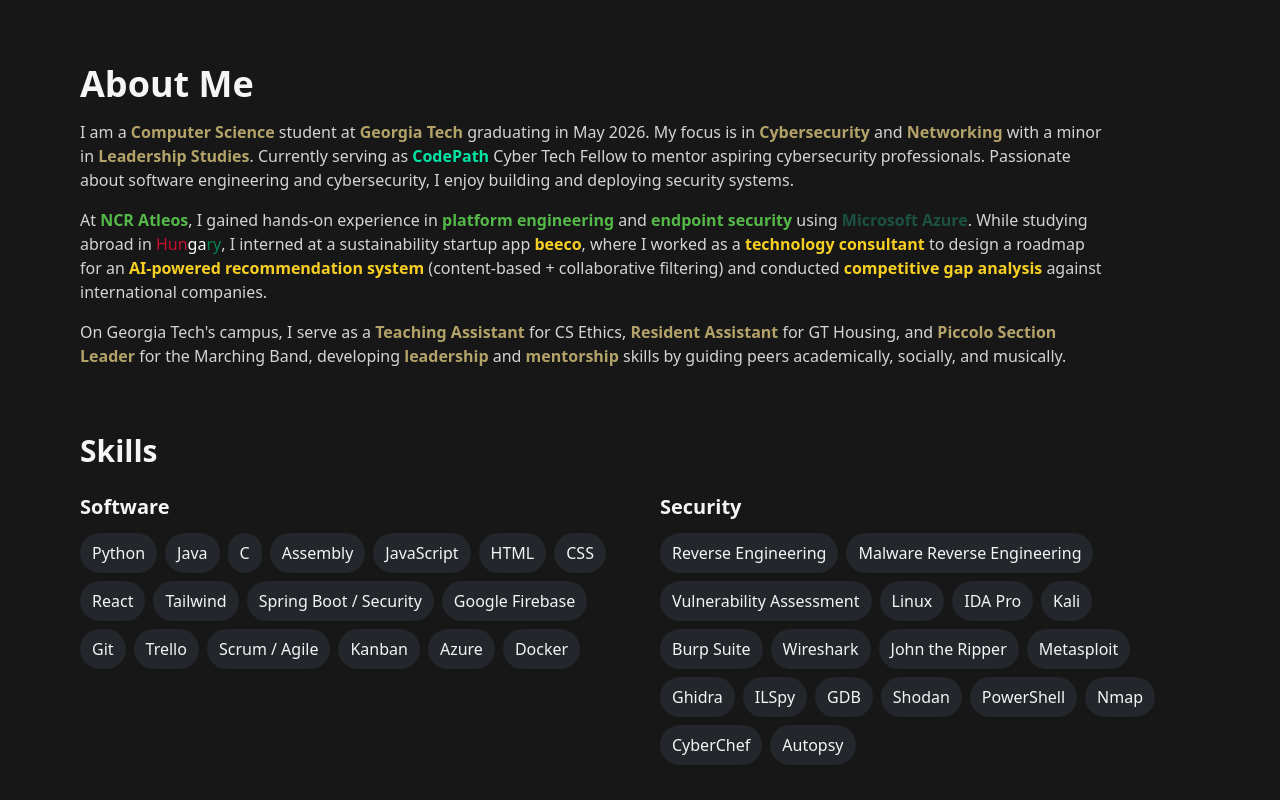
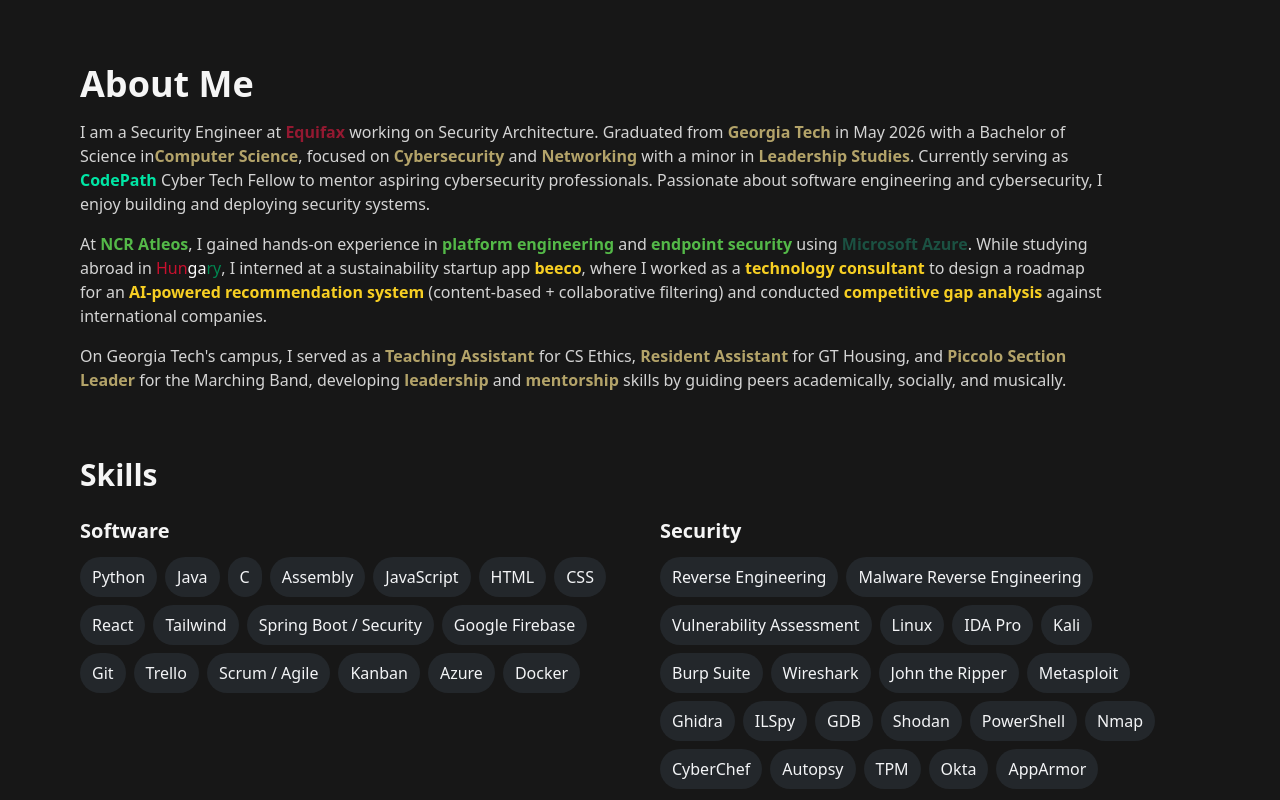
Before and after one commit to ktran04/website, a React (Vite) app: page / in a window 1280 px wide. Shown: the part 580-1380 px from the top of the page. Built offline with nearby package versions, Linux system fonts and the light colour scheme.

Commit message:
added to about

```diff
--- a/src/components/About.jsx
+++ b/src/components/About.jsx
@@ -8,7 +8,9 @@
       <div className="flex-1">
         <h2 className="text-3xl md:text-4xl font-semibold">About Me</h2>
         <div className="mt-4 space-y-4 text-neutral-300 max-w-5xl">
-          <p>I am a <b className="text-[#B3A369]">Computer Science</b> student at <b className="text-[#B3A369]">Georgia Tech</b> graduating in May 2026. My focus is in <b className="text-[#B3A369]">Cybersecurity</b> and <b className="text-[#B3A369]">Networking</b> with a minor in <b className="text-[#B3A369]">Leadership Studies</b>. Currently serving as <b className="text-[#00E6A5]">CodePath </b> Cyber Tech Fellow to mentor aspiring cybersecurity professionals. Passionate about software engineering and cybersecurity, I enjoy building and deploying security systems.</p>
+          <p>I am a Security Engineer at <b className="text-[#941931]">Equifax</b> working on Security Architecture. Graduated from <b className="text-[#B3A369]">Georgia Tech</b> in May 2026 with a Bachelor of Science in
+          <b className="text-[#B3A369]">Computer Science</b>, focused on <b className="text-[#B3A369]">Cybersecurity</b> and <b className="text-[#B3A369]">Networking</b> with a minor in <b className="text-[#B3A369]">Leadership Studies</b>.
+          Currently serving as <b className="text-[#00E6A5]">CodePath </b> Cyber Tech Fellow to mentor aspiring cybersecurity professionals. Passionate about software engineering and cybersecurity, I enjoy building and deploying security systems.</p>
 
           <p>At <b className="text-[#54B948]">NCR Atleos</b>, I gained hands-on experience in <b className="text-[#54B948]">platform engineering</b> and <b className="text-[#54B948]">endpoint security</b> using <b className="text-[#1b5142]"> Microsoft Azure</b>. While studying abroad in <span aria-label="Hungary" className="inline-flex">
             <span className="text-[#C8102E]">Hun</span>
@@ -16,7 +18,7 @@
             <span className="text-[#008751]">ry</span>
           </span>, I interned at a sustainability startup app <b className="text-[#f7cf23]">beeco</b>, where I worked as a <b className="text-[#f7cf23]">technology consultant</b> to design a roadmap for an <b className="text-[#f7cf23]">AI-powered recommendation system</b> (content-based + collaborative filtering) and conducted <b className="text-[#f7cf23]">competitive gap analysis</b> against international companies.</p>
 
-          <p>On Georgia Tech's campus, I serve as a <b className="text-[#B3A369]">Teaching Assistant</b> for CS Ethics, <b className="text-[#B3A369]">Resident Assistant</b> for GT Housing, and <b className="text-[#B3A369]">Piccolo Section Leader</b> for the Marching Band, developing <b className="text-[#B3A369]">leadership</b> and <b className="text-[#B3A369]">mentorship</b> skills by guiding peers academically, socially, and musically.</p>
+          <p>On Georgia Tech's campus, I served as a <b className="text-[#B3A369]">Teaching Assistant</b> for CS Ethics, <b className="text-[#B3A369]">Resident Assistant</b> for GT Housing, and <b className="text-[#B3A369]">Piccolo Section Leader</b> for the Marching Band, developing <b className="text-[#B3A369]">leadership</b> and <b className="text-[#B3A369]">mentorship</b> skills by guiding peers academically, socially, and musically.</p>
         </div>
   {/* moved to Hero component */}
       </div>
--- a/src/components/Skills.jsx
+++ b/src/components/Skills.jsx
@@ -58,6 +58,9 @@
           <span className="skill-badge">Nmap</span>
           <span className="skill-badge">CyberChef</span>
           <span className="skill-badge">Autopsy</span>
+          <span className="skill-badge">TPM</span>
+          <span className="skill-badge">Okta</span>
+          <span className="skill-badge">AppArmor</span>
         </div>
       </div>
     </div>
```
